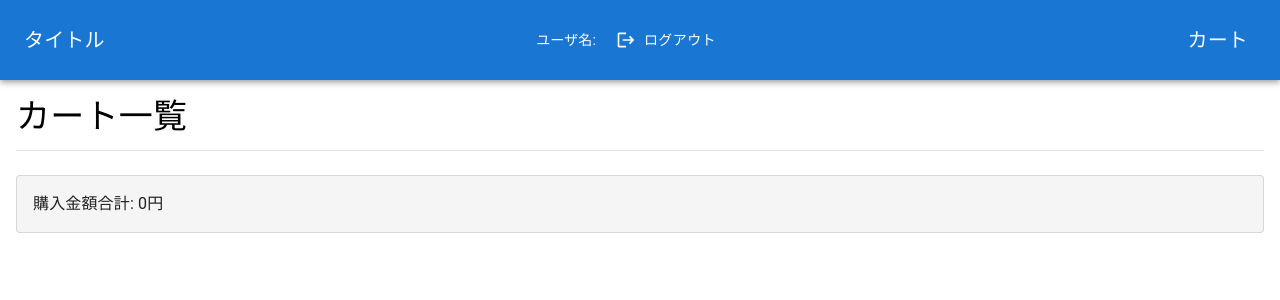
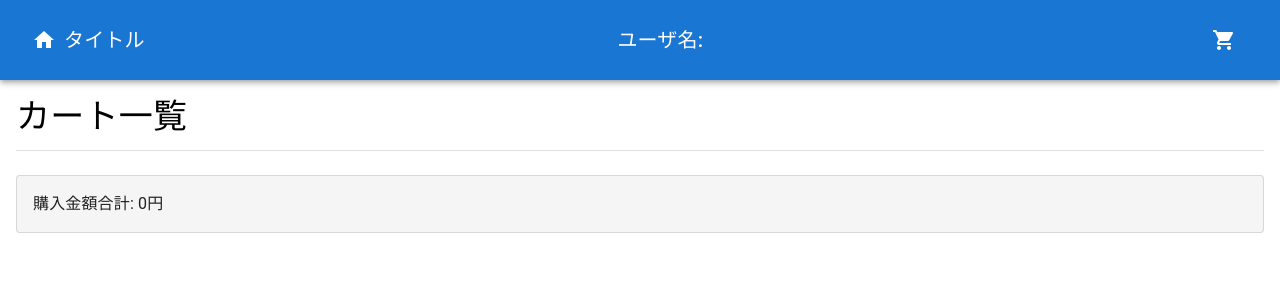
Before and after one commit to hisahisa/react_app_2, a React (Create React App) app: page /menu/cart in a window 1280 px wide. Shown: the top 300 px of the page. Built offline with nearby package versions, Linux system fonts and the light colour scheme.

Commit message:
fix: refactor

```diff
--- a/src/App.js
+++ b/src/App.js
@@ -7,6 +7,7 @@ import './App.css';
 import {CartProvider} from "./pages/CartContext";
 import Notification from "./common/Notification";
 import PageLoading from "./common/PageLoading";
+import MenuComponent from "./pages/Menu";
 
 function App() {
     return (
@@ -18,7 +19,7 @@ function App() {
                         <Routes>
                             <Route index element={<Login />} />
                             <Route path="/login" element={<Login />} />
-                            <Route path="/menu" element={<Menu />} >
+                            <Route path="/menu" element={<MenuComponent />} >
                                 <Route index element={<Products />} />
                                 <Route path="product" element={<Products />} />
                                 <Route path="cart" element={<Cart />} />
--- a/src/pages/Menu.jsx
+++ b/src/pages/Menu.jsx
@@ -1,52 +1,140 @@
-import React, { useContext } from 'react';
+import React, { useContext, useState } from 'react';
 import { Link } from 'react-router-dom';
-import { AppBar, Toolbar, Typography, Button, Badge, Stack } from '@mui/material';
+import {
+    AppBar,
+    Toolbar,
+    Typography,
+    Button,
+    Badge,
+    Stack,
+    Menu,
+    MenuItem,
+    ListItemIcon,
+    ListItemText,
+    Box
+} from '@mui/material';
 import { Outlet } from "react-router-dom";
 import CartContext from './CartContext';
 import LogoutIcon from "@mui/icons-material/Logout";
+import HomeIcon from "@mui/icons-material/Home";
+import ShoppingCartIcon from "@mui/icons-material/ShoppingCart";
+import HistoryIcon from "@mui/icons-material/History";
 
-// Extract shared styles as constants
+// スタイルの設定
 const appBarStyles = { justifyContent: 'space-between', height: 80 };
 const linkStyles = { color: 'inherit', textDecoration: 'none' };
-const userControlsStyles = { mr: 3, fontSize: "0.875rem" };
+const menuItemStyles = {
+    padding: "8px 16px",
+    cursor: "pointer",
+    '&:hover': {
+        borderBottom: "2px solid",
+    },
+};
+const overlayStyles = {
+    position: "fixed",
+    top: 0,
+    left: 0,
+    width: "100%",
+    height: "100%",
+    backgroundColor: "rgba(0, 0, 0, 0.5)", // 薄暗い背景色
+    zIndex: 1  // メニューの下にオーバーレイが入らないように
+};
 
-// Extract User Controls Component
-const UserControls = ({ onLogout, username }) => (
-    <Stack direction="row" spacing={2} alignItems="center" sx={{ mr: 3 }}>
-        <Typography sx={userControlsStyles}>ユーザ名:{username}</Typography>
-        <Button color="inherit" startIcon={<LogoutIcon />} onClick={onLogout}>
-            ログアウト
-        </Button>
-    </Stack>
-);
+// UserControlsコンポーネント: プルダウンメニューを担当
+const UserControls = ({ onLogout, username }) => {
+    const [anchorEl, setAnchorEl] = useState(null); // メニュー開閉の管理
 
-// Extract Cart Button Component
+    const handleMenuOpen = (event) => {
+        setAnchorEl(event.currentTarget); // メニューを開く
+    };
+
+    const handleMenuClose = () => {
+        setAnchorEl(null); // メニューを閉じる
+    };
+
+    const isMenuOpen = Boolean(anchorEl);
+
+    return (
+        <>
+            {/* オーバーレイ */}
+            {isMenuOpen && <Box sx={overlayStyles} onClick={handleMenuClose} />}
+            <Stack direction="row" spacing={2} alignItems="center" sx={{ mr: 3, zIndex: 2 }}>
+                <Typography
+                    variant="h6"
+                    sx={{ cursor: "pointer" }}
+                    onMouseOver={handleMenuOpen} // ユーザー名にホバーでメニューオープン
+                >
+                    ユーザ名: {username}
+                </Typography>
+                <Menu
+                    anchorEl={anchorEl}
+                    open={isMenuOpen}
+                    onClose={handleMenuClose}
+                    onMouseLeave={handleMenuClose} // メニュー外にカーソルが移動すると閉じる
+                    MenuListProps={{
+                        onMouseOver: e => e.stopPropagation(), // 子要素にホバーした時のバブリング防止
+                    }}
+                >
+                    {/* 購入履歴アイコン付きメニュー */}
+                    <MenuItem
+                        component={Link}
+                        to="purchase-history"
+                        sx={menuItemStyles}
+                    >
+                        <ListItemIcon>
+                            <HistoryIcon fontSize="small" />
+                        </ListItemIcon>
+                        <ListItemText primary="購入履歴" />
+                    </MenuItem>
+                    {/* ログアウトアイコン付きメニュー */}
+                    <MenuItem
+                        onClick={() => {
+                            handleMenuClose();
+                            onLogout();
+                        }}
+                        sx={menuItemStyles}
+                    >
+                        <ListItemIcon>
+                            <LogoutIcon fontSize="small" />
+                        </ListItemIcon>
+                        <ListItemText primary="ログアウト" />
+                    </MenuItem>
+                </Menu>
+            </Stack>
+        </>
+    );
+};
+
+// カートボタンコンポーネント: カートのアイコン付きボタン
 const CartButton = ({ cartCount }) => (
-    <Button component={Link} to="cart" sx={{ color: 'inherit' }}>
+    <Button component={Link} to="cart" sx={{ color: 'inherit', zIndex: 2 }}>
         <Badge badgeContent={cartCount} color="secondary">
-            <Typography variant="h6" sx={{ color: 'inherit' }}>
-                カート
-            </Typography>
+            <ShoppingCartIcon /> {/* カートのアイコン */}
         </Badge>
     </Button>
 );
 
-const Menu = () => {
+// メインの MenuComponent
+const MenuComponent = () => {
     const { items: cartItems, handleLogout, userInfo } = useContext(CartContext);
     const username = userInfo?.username;
+
     return (
         <>
             <AppBar position="static">
                 <Toolbar sx={appBarStyles}>
-                    <Typography
-                        variant="h6"
-                        component={Link}
-                        to="product"
-                        sx={linkStyles}
-                    >
-                        タイトル
-                    </Typography>
+                    {/* タイトル + ホームアイコン */}
+                    <Button component={Link} to="product" sx={linkStyles}>
+                        <HomeIcon sx={{ mr: 1 }} /> {/* ホームアイコン */}
+                        <Typography variant="h6" sx={{ color: 'inherit' }}>
+                            タイトル
+                        </Typography>
+                    </Button>
+
+                    {/* ユーザー操作 (購入履歴・ログアウト) */}
                     <UserControls onLogout={handleLogout} username={username} />
+
+                    {/* カートボタン */}
                     <CartButton cartCount={cartItems.length} />
                 </Toolbar>
             </AppBar>
@@ -55,4 +143,4 @@ const Menu = () => {
     );
 };
 
-export default Menu;
+export default MenuComponent;
```
